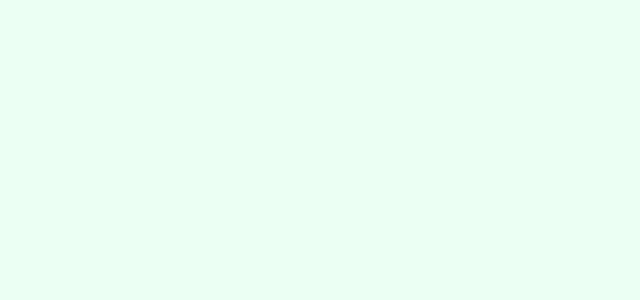
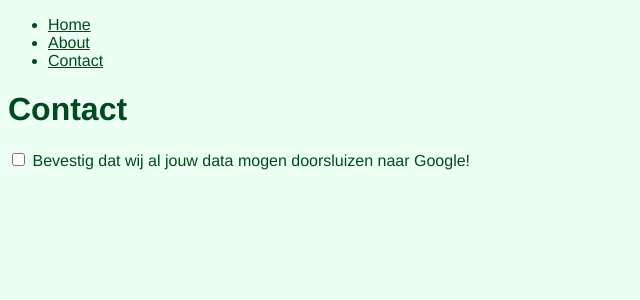
Before and after one commit to ju5tu5/squadpage-sveltekit, a SvelteKit app: page /contact in a window 1280 px wide. Shown: the top 300 px of the page, without its empty margins (0-640 px from the left). Built offline with nearby package versions, Linux system fonts and the light colour scheme.

Commit message:
Added csr, onMount, event

```diff
--- /dev/null
+++ b/src/routes/+layout.svelte
@@ -0,0 +1,11 @@
+<nav>
+  <ul>
+    <li><a href="/">Home</a></li>
+    <li><a href="/about">About</a></li>
+    <li><a href="/contact">Contact</a></li>
+  </ul>
+</nav>
+
+<main>
+  <slot></slot>
+</main>
--- a/src/routes/+page.js
+++ b/src/routes/+page.js
@@ -1 +1 @@
-export let csr = false
+export let csr = true
--- a/src/routes/+page.svelte
+++ b/src/routes/+page.svelte
@@ -1,16 +1,12 @@
 <script>
   export let data
 
-  function checkAvatarImage (avatar) {
-    if (avatar.includes('https')) {
-      return true
-    }
-
-    return false
+  function checkAvatarUrl (url) {
+    return url.startsWith('https://')
   }
 </script>
 
-<main>
+
 <h1>Squad 1D</h1>
 
 <ul>
@@ -18,9 +14,9 @@
     <li>
       <a href="/{person.id}">
         <span class="avatar">
-            {#if person.avatar.length > 0 && checkAvatarImage (person.avatar)}
+          {#if person.avatar && checkAvatarUrl(person.avatar)}
             <img src="{person.avatar}" alt="Avatar van {person.name}">
-            {:else if person.avatar.length > 0 || checkAvatarImage (person.avatar)}
+          {:else if person.avatar}
             {person.avatar}
           {:else}
             <img src="https://robohash.org/mail@ashallendesign.co.uk" alt="Avatar van {person.name}">
@@ -32,21 +28,67 @@
     </li>
   {/each}
 </ul>
-</main>
 
 <style>
   ul {
     list-style: none;
     padding:0;
     display:flex;
-    gap:.5rem;
+    gap:1rem;
     align-items:start;
+    min-width:100%;
+    overflow-x:auto;
+    scroll-snap-type: x mandatory;
   }
+
+  ul li {
+    scroll-snap-align: center;
+  }
+
+  /* @supports (animation-timeline: scroll()) { */
+    ul li {
+        view-timeline-name: --happy-scroller;
+        view-timeline-axis: inline;
+        view-timeline-inset: 0% 0%;
+        animation-range: 25% 25%;
+
+        animation: linear appear both;
+        animation-timeline: --happy-scroller;
+    }
+
+    ul li a {
+        animation: linear appear both;
+        animation-timeline: --happy-scroller;
+    }
+
+    @keyframes appear {
+        0% {
+            rotate:-10deg;
+            opacity:.1;
+            scale:.9;
+        }
+        50% {
+            opacity:1;
+            scale:1;
+            rotate:0;
+        }
+        100% {
+            opacity: .1;
+            scale:.9;
+            rotate: 10deg;
+        }
+    }
+  /* } */
+
+  ul::-webkit-scrollbar {
+    display: none;
+  }
+
   a {
     display:flex;
     flex-direction: column;
     align-items: center;
-    gap:.5rem;
+    gap:1rem;
     margin-bottom: 1rem;
     border-radius: .25rem;
     border:1px solid var(--primary);
@@ -55,13 +97,13 @@
     text-decoration:none;
   }
   a:hover {
-    background-color: red;
+    background-color: rgb(233, 255, 90);
   }
   span {
     display:flex;
     justify-content:center;
     align-items:center;
-    width:5rem;
+    width:10rem;
     aspect-ratio: 1 / 1;
     font-size: 3rem;
   }
--- a/src/routes/[id]/+page.server.js
+++ b/src/routes/[id]/+page.server.js
@@ -1,7 +1,6 @@
 import fetchJson from "$lib/fetch-json"
 
 export async function load({params}) {
-  console.log('PARAMS', params)
   const url = `https://fdnd.directus.app/items/person/${params.id}`
 
   const person = await fetchJson(url)
--- a/src/routes/about/+page.svelte
+++ b/src/routes/about/+page.svelte
@@ -0,0 +1 @@
+<h1>About</h1>
--- a/src/routes/contact/+page.svelte
+++ b/src/routes/contact/+page.svelte
@@ -0,0 +1,22 @@
+<script>
+  import { onMount } from 'svelte'
+  //console.log(document) // document is not defined, because component isn't mounted (rendered in the DOM) yet
+
+  onMount(() => {
+    console.log(document)
+  })
+
+  function handleInput(event) {
+    console.log(document)
+    console.log(event.target.checked)
+  }
+</script>
+
+<h1>Contact</h1>
+
+<input
+  id="confirm"
+  type="checkbox"
+  on:input={handleInput}
+>
+<label for="confirm">Bevestig dat wij al jouw data mogen doorsluizen naar Google!</label>
```
Also changed, not shown: src/routes/+page.server.js (line endings or trailing spaces), static/css/global.css (line endings or trailing spaces). Lines whose indentation alone changed are shown as unchanged.
